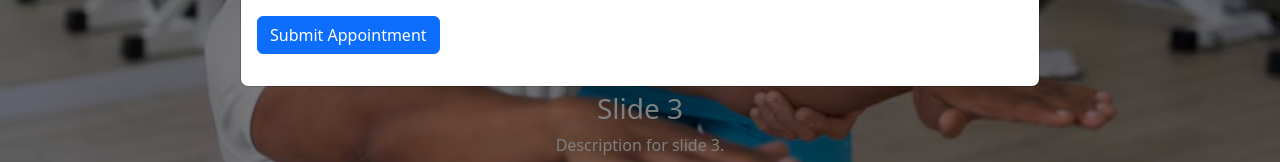
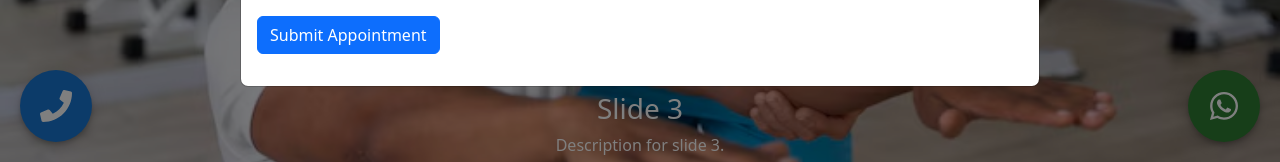
Before and after one commit to skmdaamir/Physio, a React (Create React App) app: page / in a window 1280 px wide. Shown: the part 638-800 px from the top of the page. Built offline with nearby package versions, Linux system fonts and the light colour scheme; no server answers.

Commit message:
Adding Some Styles and making responsive

```diff
--- a/src/components/FloatingButtons.css
+++ b/src/components/FloatingButtons.css
@@ -1,36 +1,42 @@
+/* Base FAB style */
 .floating-fab {
-  position: fixed;
-  right: 16px;
-  z-index: 1050;
-  box-shadow: 0 4px 12px rgba(0, 0, 0, 0.3);
-  transition: transform 0.3s ease-in-out;
+  position: fixed !important;
+  bottom: 20px !important;
+  width: 72px !important;
+  height: 72px !important;
+  min-height: 72px !important;
+  border-radius: 50% !important;
+  font-size: 1.5rem;
+  display: flex !important;
+  align-items: center;
+  justify-content: center;
+  z-index: 1000 !important;
 }
 
+/* Phone button on the left */
 .phone-fab {
-  bottom: 110px;
+  left: 20px !important;
+  right: auto !important;
 }
 
+/* WhatsApp button on the right */
 .whatsapp-fab {
-  bottom: 40px;
+  left: auto !important;
+  right: 20px !important;
 }
 
-.floating-fab:hover {
-  transform: scale(1.1);
+/* Make sure the SVG icon inside scales up */
+.floating-fab svg {
+  width: 32px;
+  height: 32px;
 }
 
-/* Larger and more touch-friendly on mobile */
 @media (max-width: 576px) {
-  .floating-fab {
-    width: 70px !important;
-    height: 70px !important;
-    font-size: 28px;
+  .MuiFab-root {
+    width: 64px !important;
+    height: 64px !important;
   }
-
-  .phone-fab {
-    bottom: 120px;
-  }
-
-  .whatsapp-fab {
-    bottom: 40px;
+  .MuiSvgIcon-root, svg {
+    font-size: 28px !important;
   }
 }
--- a/src/components/FloatingButtons.jsx
+++ b/src/components/FloatingButtons.jsx
@@ -1,28 +1,19 @@
 import React from "react";
 import { FaPhone, FaWhatsapp } from "react-icons/fa";
-import { Fab, Tooltip, useMediaQuery } from "@mui/material";
-import { useTheme } from "@mui/material/styles";
-import "./FloatingButtons.css";
+import { Fab } from "@mui/material";
+import "./FloatingButtons.css"; // make sure this is imported
 
-const FloatingButtons = () => {
-  const theme = useTheme();
-  const isMobile = useMediaQuery(theme.breakpoints.down("sm"));
-
-  return (
+const FloatingButtons = () => (
   <>
-      <Tooltip title={isMobile ? "" : "Call Now"} placement="left">
     <Fab
       className="floating-fab phone-fab"
       color="primary"
       href="tel:+918655319821"
       aria-label="Call Now"
-          size={isMobile ? "medium" : "large"}
     >
       <FaPhone />
     </Fab>
-      </Tooltip>
 
-      <Tooltip title={isMobile ? "" : "WhatsApp Chat"} placement="left">
     <Fab
       className="floating-fab whatsapp-fab"
       color="success"
@@ -30,13 +21,10 @@ const FloatingButtons = () => {
       target="_blank"
       rel="noopener noreferrer"
       aria-label="WhatsApp Chat"
-          size={isMobile ? "medium" : "large"}
     >
       <FaWhatsapp />
     </Fab>
-      </Tooltip>
   </>
 );
-};
 
 export default FloatingButtons;
```
Lines whose indentation alone changed are shown as unchanged.
